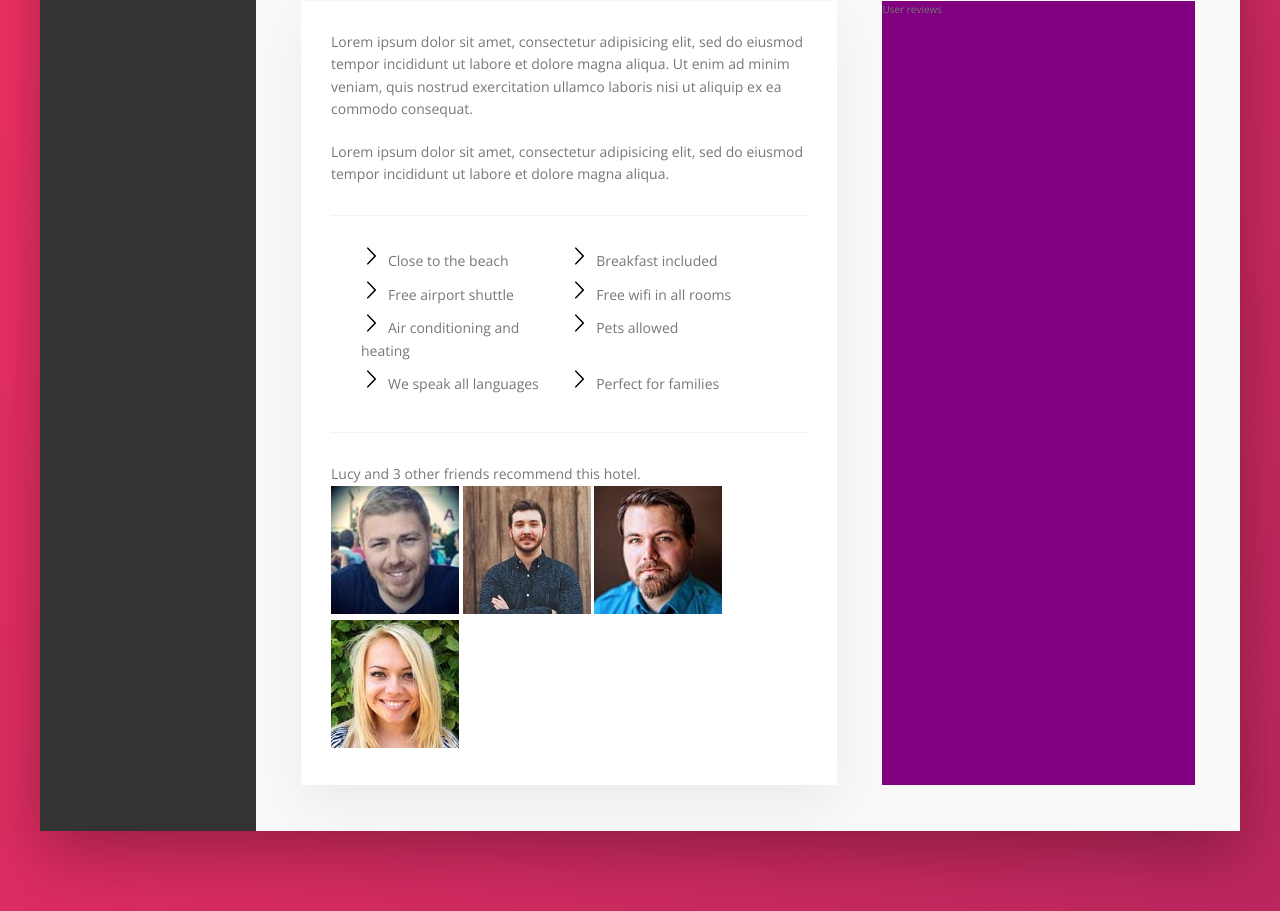
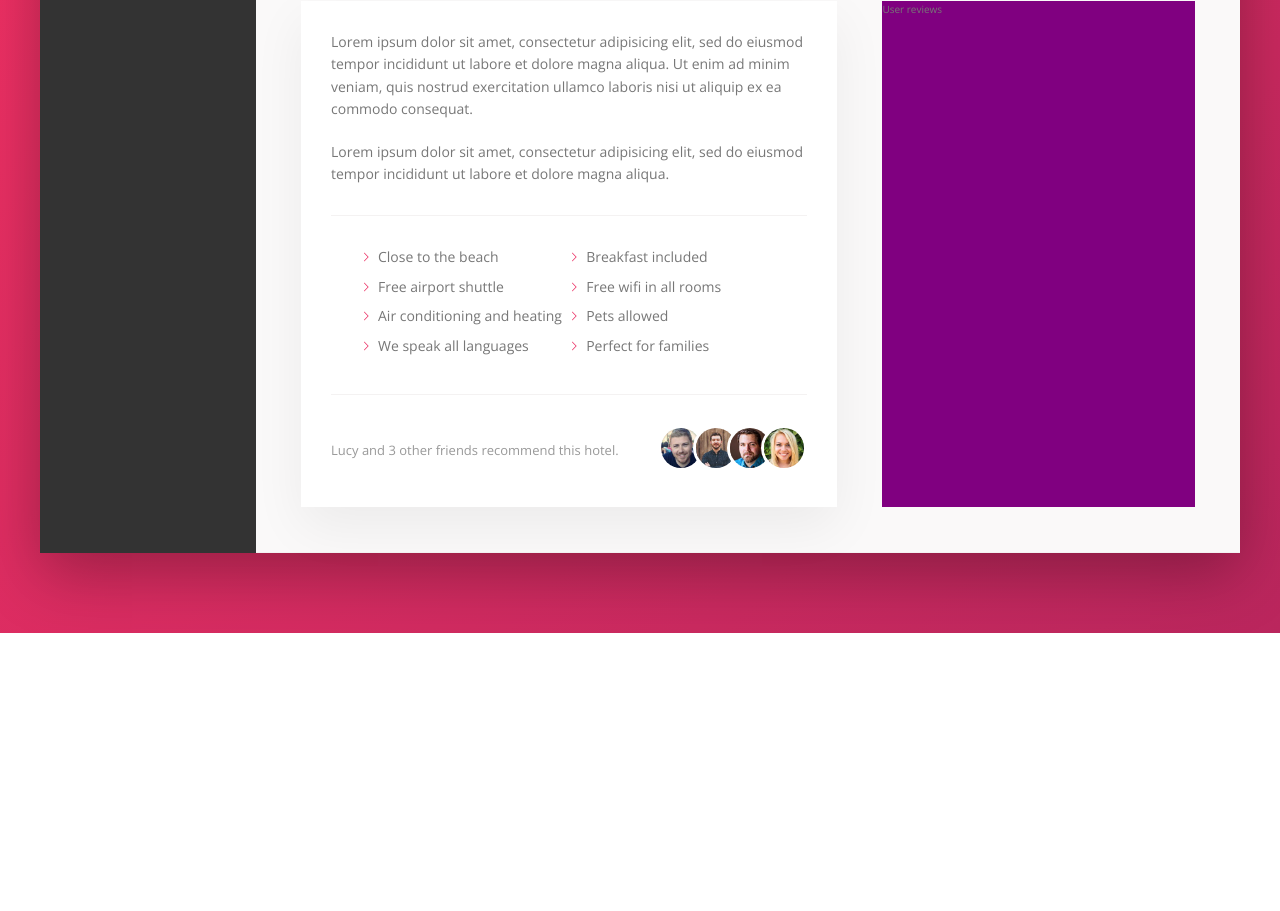
Before and after one commit to danainanou/Udemy, a website: page CSS/advanced-css-course-master/Trillo/starter/index.html in a window 1280 px wide. Shown: the part 646-1557 px from the top of the page. After the commit the page ends 1279 px from the top, so only its background shows below. Drawn offline with nearby package versions, Linux system fonts and the light colour scheme.

Commit message:
finished Trillo description section

```diff
--- a/CSS/advanced-css-course-master/Trillo/starter/index.html
+++ b/CSS/advanced-css-course-master/Trillo/starter/index.html
@@ -152,10 +152,10 @@
                       Lucy and 3 other friends recommend this hotel.
                     </p>
                     <div class="recommend__friends">
-                      <img src="img/user-3.jpg" alt="Friend 1" class="recommed_photo">
-                      <img src="img/user-4.jpg" alt="Friend 2" class="recommed_photo">
-                      <img src="img/user-5.jpg" alt="Friend 3" class="recommed_photo">
-                      <img src="img/user-6.jpg" alt="Friend 4" class="recommed_photo">
+                      <img src="img/user-3.jpg" alt="Friend 1" class="recommend__photo">
+                      <img src="img/user-4.jpg" alt="Friend 2" class="recommend__photo">
+                      <img src="img/user-5.jpg" alt="Friend 3" class="recommend__photo">
+                      <img src="img/user-6.jpg" alt="Friend 4" class="recommend__photo">
                     </div>
                   </div>
                 </div>
--- a/CSS/advanced-css-course-master/Trillo/starter/sass/_components.scss
+++ b/CSS/advanced-css-course-master/Trillo/starter/sass/_components.scss
@@ -304,15 +304,48 @@
   &__item::before {
     content: "";
     display: inline-block;
-    height: 2rem;
-    width: 2rem;
+    height: 1rem;
+    width: 1rem;
     margin-right: .7rem;
-    background-image: url(../img/chevron-thin-right.svg);
-    background-size: cover;
 
+    //Old browsers use background-image
+
+    // background-image: url(../img/chevron-thin-right.svg);
+    // background-size: cover;
+
+    // Masks for newer browsers
+
+    background-color: var(--color-primary);
+    -webkit-mask-image: url(../img/chevron-thin-right.svg);
+    -webkit-mask-size: cover;
   }
 }
 
 .recommend {
+  font-size: 1.3rem;
+  color: var(--color-grey-dark-3);
+
+  display: flex;
+  align-items: center;
+
+  &__photo {
+    box-sizing: content-box;
+    height: 4rem;
+    width: 4rem;
+    border-radius: 50%;
+    border: 3px solid #fff;
+
+    &:not(:last-child) {
+      margin-right: -1.5rem;
+    }
+  }
+
+  &__count {
+    margin-right: auto;
+  }
+
+  &__friends {
+
+  }
 
 }
```
Also changed, not shown: CSS/advanced-css-course-master/Trillo/starter/css/style.css.
